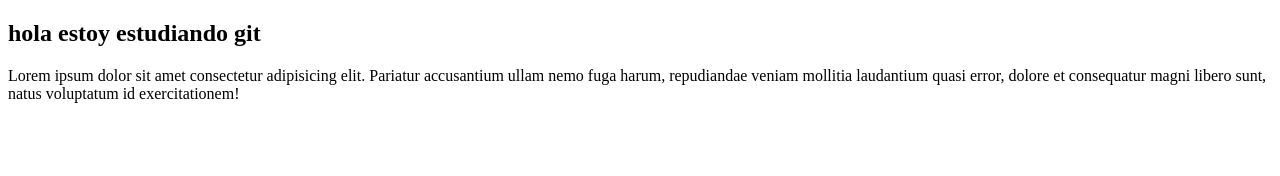
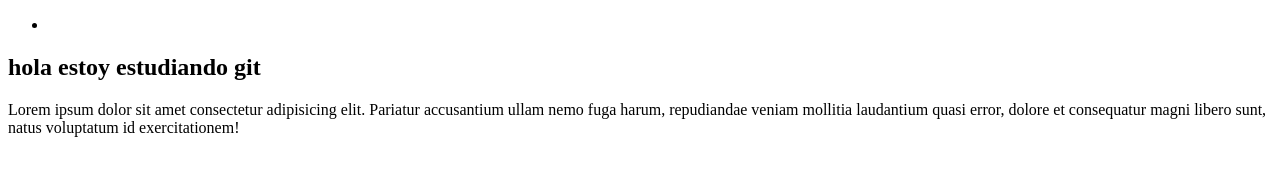
Before and after one commit to cardenasmaximiliano/pepito-2024, a plain HTML site: page index.html in a window 1280 px wide. Drawn offline with Linux system fonts and the light colour scheme.

Commit message:
creacion del navbar

```diff
--- a/index.html
+++ b/index.html
@@ -8,7 +8,11 @@
 <body>
     <header>
 
-        <nav></nav>
+        <nav>
+            <ul>
+                <li><a href=""></a></li>
+            </ul>
+        </nav>
     </header>
     <main>
         <section>
```
